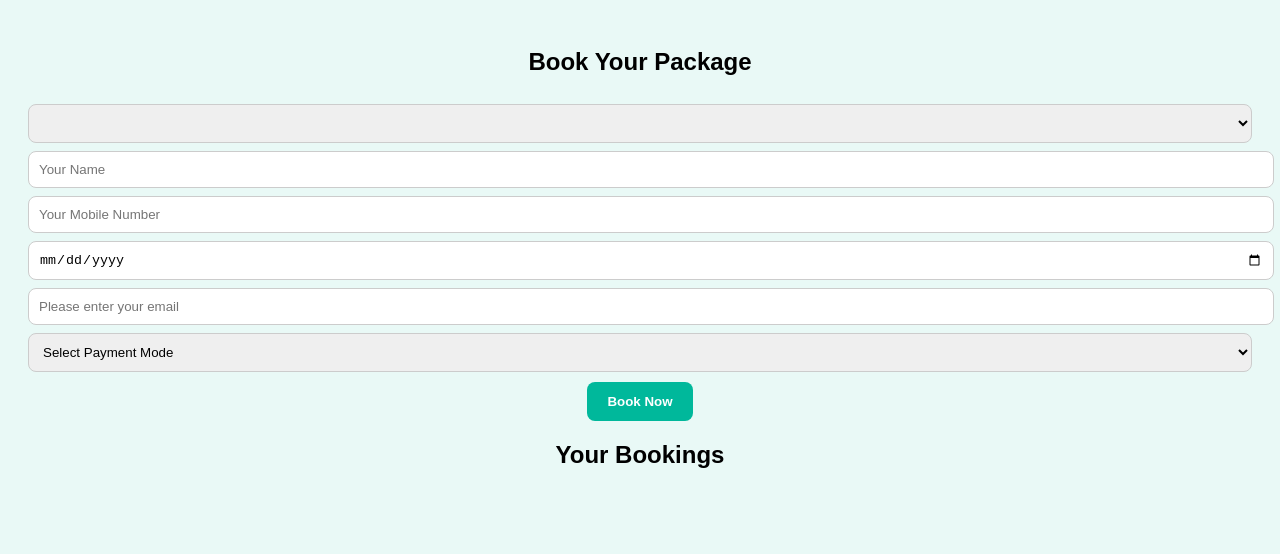
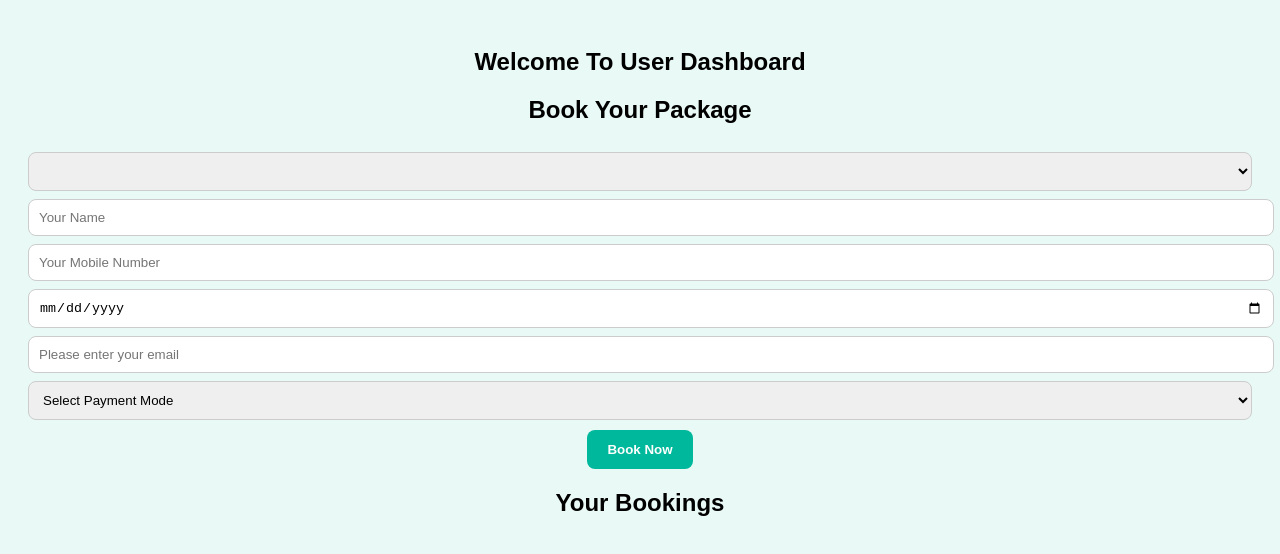
Before and after one commit to Sakthivelk733/new-project, a plain HTML site: page user.html in a window 1280 px wide. Drawn offline with Linux system fonts and the light colour scheme.

Commit message:
updated file

```diff
--- a/user.html
+++ b/user.html
@@ -1,7 +1,7 @@
 <!DOCTYPE html>
 <html>
 <head>
-<title>User Booking</title>
+<title>Welcome To User Booking</title>
 
 <style>
 body {
@@ -63,6 +63,8 @@ button:hover { transform:scale(1.05); }
 </head>
 <body>
 
+
+<h2>Welcome To User Dashboard</h2>
 <h2>Book Your Package</h2>
 
 <select id="selectPkg"></select>
```
